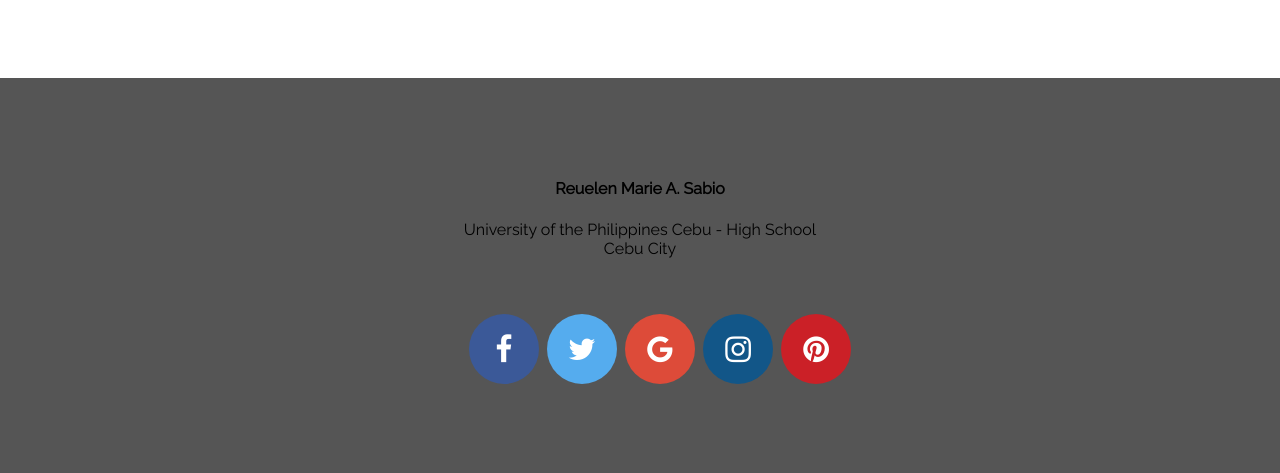
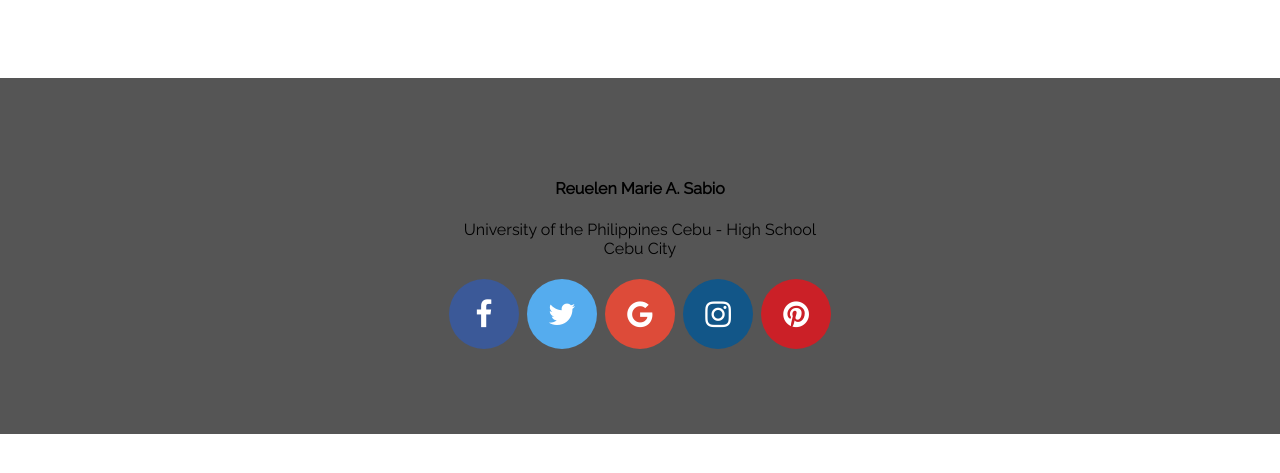
Before and after one commit to sabioreuelen/PersonalWebsite, a plain HTML site: page indexcontact.html in a window 1280 px wide. Shown: the part 867-1340 px from the top of the page. After the commit the page ends 1301 px from the top, so only its background shows below. Drawn offline with Linux system fonts and the light colour scheme.

Commit message:
Update indexcontact.html

```diff
--- a/indexcontact.html
+++ b/indexcontact.html
@@ -146,13 +146,14 @@ h1 {
                     <h4><strong>Reuelen Marie A. Sabio</strong>
                     </h4>
                     <p>University of the Philippines Cebu - High School
-                        <br>Cebu City</p>
+                        <br />Cebu City</p>
 						<!-- Add font awesome icons -->
-                    <br>
-                    <ul class="list-inline">
 
                             <a href="https://www.facebook.com/reuelenmarie.sabio" class="fa fa-facebook"></a>
                             <a href="https://twitter.com/raureuriurouruu" class="fa fa-twitter"></a>
 							<a href="mailto:sabioreu@gmail.com" class="fa fa-google"></a>
 							<a href="https://www.instagram.com/rlnmrsb/" class="fa fa-instagram"></a>
 							<a href="https://www.pinterest.com/raureuriurouruu/" class="fa fa-pinterest"></a>
+
+	    </body>
+	    </html>
```
